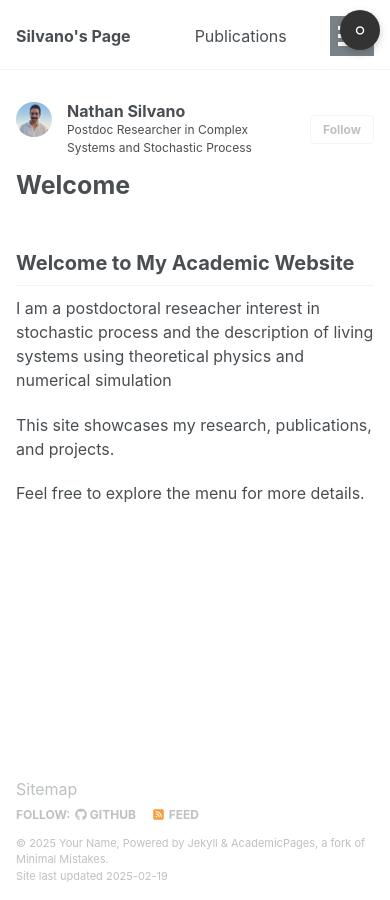
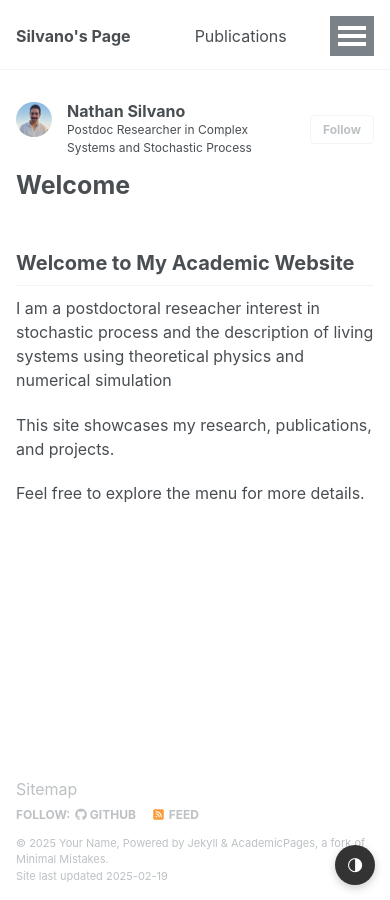
Before and after one commit to Jaegg3rNat/Jaegg3rNat.github.io, a Jekyll site: the page built from _pages/about.md, in a window 390 px wide. Built offline with Jekyll 4.4.1, drawn with Linux system fonts in a browser that asks for light colours.

Commit message:
Update default.html

```diff
--- a/_layouts/default.html
+++ b/_layouts/default.html
@@ -12,25 +12,34 @@ layout: compress
   </head>
 
 <button id="theme-toggle" style="
-    position: fixed; top: 10px; right: 10px; z-index: 1000;
+    position: fixed; bottom: 15px; right: 15px; z-index: 1000;
     background: #333;
     color: white;
     border: none;
     border-radius: 50%;
-    width: 40px; height: 40px; /* Reduced size */
-    font-size: 18px; /* Adjusted text size */
+    width: clamp(40px, 5vw, 50px); height: clamp(40px, 5vw, 50px);
+    font-size: clamp(16px, 4vw, 20px);
     display: flex;
     align-items: center;
     justify-content: center;
     cursor: pointer;
     box-shadow: 0 3px 8px rgba(0,0,0,0.2);
     transition: 0.3s;">
-    ⚪
+    🌗
 </button>
+
+<style>
+@media (max-width: 768px) {
+    #theme-toggle {
+        bottom: 60px; /* Moves it up slightly on mobile */
+        right: 10px;  /* Adjusted for smaller screens */
+    }
+}
+</style>
 
 
 
-</button>
+
 
 
 
```
